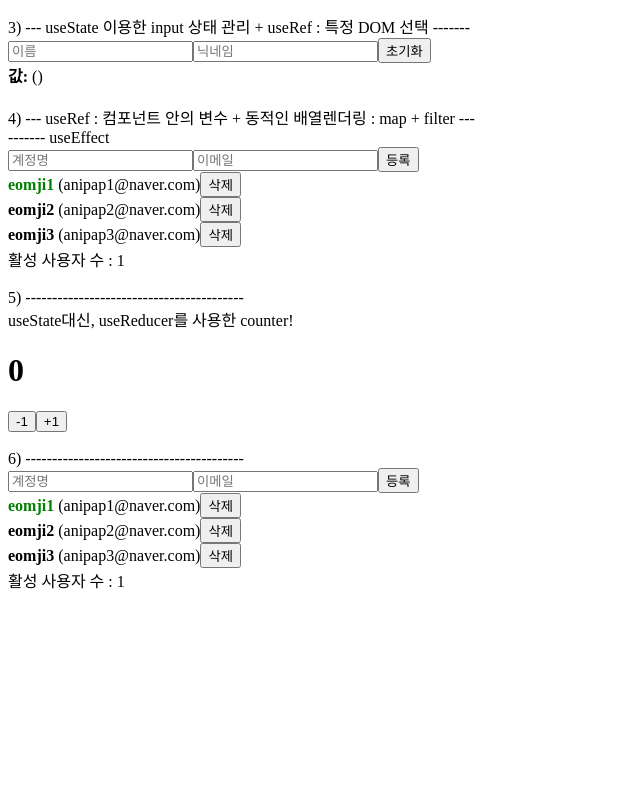
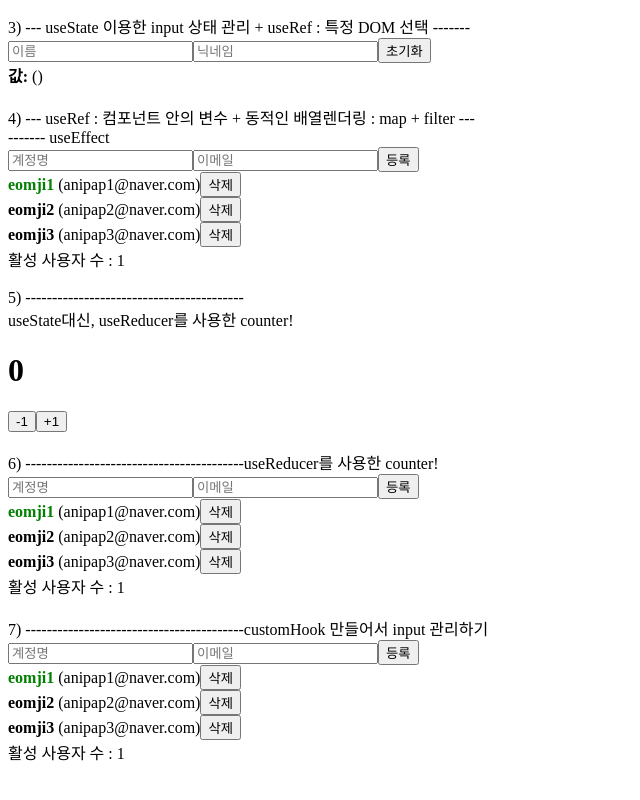
Before and after one commit to bisous1519/new-react-app, a React (Create React App) app in the folder vlpt-test/: page / in a window 1280 px wide. Shown: the part 275-1075 px from the top of the page, without its empty margins (0-640 px from the left). Built offline with nearby package versions, Linux system fonts and the light colour scheme.

Commit message:
modern react6 - useReducer

```diff
--- a/vlpt-test/src/App.js
+++ b/vlpt-test/src/App.js
@@ -7,6 +7,7 @@ import InputSample from "./components/InputSample";
 import UserList from "./components/UserList";
 import Wrapper from "./components/Wrapper";
 import ReducerApp from "./ReducerApp";
+import ReducerApp2 from "./ReducerApp2";
 
 function countActiveUsers(users) {
   console.log("활성 사용자 수를 세는 중...");
@@ -123,8 +124,12 @@ function App() {
       <CounterReducer />
       <br />
       {"6) -----------------------------------------"}
+      {"useReducer를 사용한 counter!"}
       <ReducerApp />
       <br />
+      {"7) -----------------------------------------"}
+      {"customHook 만들어서 input 관리하기"}
+      <ReducerApp2 />
       <br />
       <br />
       <br />
--- /dev/null
+++ b/vlpt-test/src/ReducerApp2.js
@@ -0,0 +1,127 @@
+import React, { useMemo, useCallback, useReducer, useRef } from "react";
+import CreateUser from "./components/CreateUser";
+import UserList from "./components/UserList";
+import useInputs from "./hooks/useInputs";
+
+function countActiveUsers(users) {
+  console.log("활성 사용자 수를 세는 중...");
+  return users.filter((user) => user.active).length;
+  // user.active가 true인 것만 뽑아온 배열의 길이 반환!
+}
+
+const initialState = {
+  users: [
+    {
+      id: 1,
+      username: "eomji1",
+      email: "anipap1@naver.com",
+      active: true,
+    },
+    {
+      id: 2,
+      username: "eomji2",
+      email: "anipap2@naver.com",
+      active: false,
+    },
+    {
+      id: 3,
+      username: "eomji3",
+      email: "anipap3@naver.com",
+      active: false,
+    },
+  ],
+};
+
+function reducer(state, action) {
+  switch (action.type) {
+    case "CREATE_USER":
+      return {
+        inputs: initialState.inputs,
+        users: state.users.concat(action.user),
+      };
+    case "TOGGLE_USER":
+      return {
+        ...state,
+        users: state.users.map((user) =>
+          user.id === action.id ? { ...user, active: !user.active } : user
+        ),
+      };
+    case "REMOVE_USER":
+      return {
+        ...state,
+        users: state.users.filter((user) => user.id !== action.id),
+      };
+    default:
+      throw new Error("unhandled action");
+  }
+}
+
+function ReducerApp2() {
+  const [state, dispatch] = useReducer(reducer, initialState);
+  const [form, dispatch2] = useInputs({
+    username: "",
+    email: "",
+  });
+  /*
+  const [form, onChange, reset] = useInputs({
+    username: "",
+    email: "",
+  });
+  */
+  const { username, email } = form;
+  const nextId = useRef(4);
+  const { users } = state;
+
+  const onChange = (e) => {
+    const { name, value } = e.target;
+    dispatch2({
+      type: "CHANGE",
+      value,
+      name,
+    });
+  };
+  const onCreate = useCallback(() => {
+    dispatch({
+      type: "CREATE_USER",
+      user: {
+        id: nextId.current,
+        username,
+        email,
+      },
+    });
+    nextId.current += 1;
+  }, [username, email]);
+
+  const onToggle = useCallback((id) => {
+    dispatch({
+      type: "TOGGLE_USER",
+      id,
+    });
+  }, []);
+  // 여기 dependency는 빈 배열 : 컴포넌트 처음 만들때만 이 함수를 만들고, 그 이후에는 재사용이 가능하기 때문에!
+
+  const onRemove = useCallback((id) => {
+    dispatch({
+      type: "REMOVE_USER",
+      id,
+    });
+  }, []);
+
+  const count = useMemo(() => countActiveUsers(users), [users]);
+
+  return (
+    <>
+      <CreateUser
+        username={username}
+        email={email}
+        onChange={onChange}
+        onCreate={onCreate}
+      />
+      <UserList users={users} onToggle={onToggle} onRemove={onRemove} />
+      <div>활성 사용자 수 : {count}</div>
+      {/* <CounterReducer /> */}
+    </>
+  );
+}
+
+export default ReducerApp2;
--- /dev/null
+++ b/vlpt-test/src/hooks/useInputs.js
@@ -0,0 +1,48 @@
+/*
+import { useState, useCallback } from "react";
+
+function useInputs(initialForm) {
+  const [form, setForm] = useState(initialForm);
+  const onChange = useCallback((e) => {
+    const { name, value } = e.target;
+    setForm((form) => ({ ...form, [name]: value }));
+  }, []); // 의존하는 상태가 없으니까 비워줘도 됨
+  const reset = useCallback(() => setForm(initialForm), [initialForm]); // parameter로 가져온걸 사용하고 있으므로 deps안에 작성해줘야함
+
+  return [form, onChange, reset];
+}
+
+export default useInputs;
+// ==> useInputs를 사용할때는
+// 이 함수에서 관리할 form에 대하여
+// 초기값을 initialForm으로 받아오고,
+// 상태조회는 form으로,
+// 이 훅이 반환하는 onChange를 통해 변환하고
+// 초기화는 reset을 호출 하면됨!
+*/
+
+import { useReducer } from "react";
+
+function reducer(state, action) {
+  switch (action.type) {
+    case "CHANGE":
+      console.log(action);
+      //const name = Object.keys(action)[1];
+      return {
+        ...state,
+        [action.name]: action.value,
+        // email: action.value
+      };
+    case "RESET":
+      return {};
+    default:
+      throw new Error("Unhandled Action Type");
+  }
+}
+function useInputs(initialForm) {
+  const [form, dispatch] = useReducer(reducer, initialForm);
+
+  return [form, dispatch];
+}
+
+export default useInputs;
```
